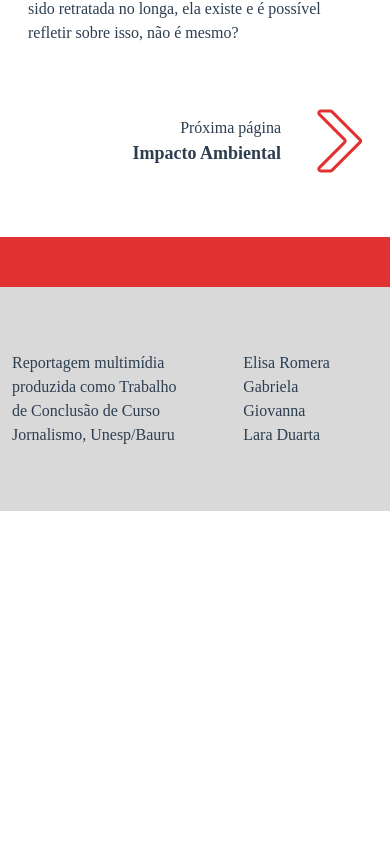
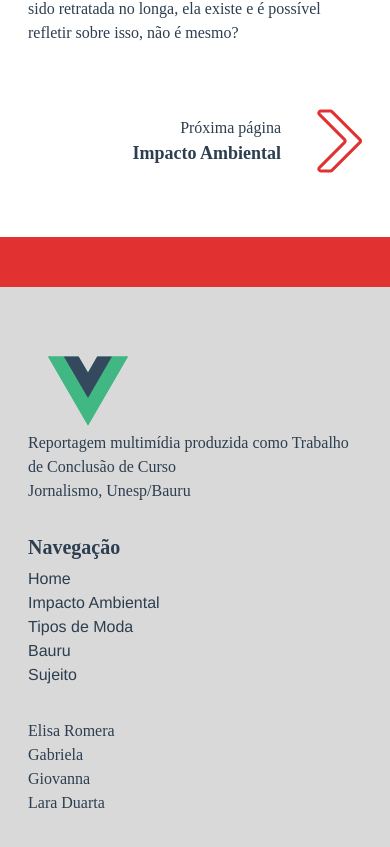
Before and after one commit to moda-circular-bauru/moda-circular-bauru, a Vue app: page / in a window 390 px wide. Shown: the part 1333-2180 px from the top of the page. Before the commit the page ends 1844 px from the top, so only its background shows below. Built offline with nearby package versions, Linux system fonts and the light colour scheme.

Commit message:
:lipstick: fix(footer): adding elements and reponsity

```diff
--- a/src/components/FooterComponent.vue
+++ b/src/components/FooterComponent.vue
@@ -3,16 +3,26 @@
         <div class="sub-footer"></div>
         <div class="container">
             <div class="footer">
-                <!-- TODO: Validar com o grupo se seria válido ter a logo no footer -->
-                <!-- <div class="footer__logo">
-                    <router-link to="/" class="logo">
-                        <img class="logo" src="images/svg/vue-logo.svg" width="120" height="80" alt="Logo">
-                    </router-link>
-                </div> -->
                 <div class="footer__text">
+                    <div class="footer__text__logo">
+                        <router-link to="/" class="logo">
+                            <img class="logo" src="images/svg/vue-logo.svg" width="120" height="80" alt="Logo">
+                        </router-link>
+                    </div>
                     <p>Reportagem multimídia produzida como Trabalho de Conclusão de Curso</p>
                     <p>Jornalismo, Unesp/Bauru</p>
                 </div>
+                <!-- TODO: Validar com o grupo se seria válido ter a logo no footer -->
+                <nav class="footer__navigation">
+                    <ul class="footer__navigation-list">
+                        <li class="footer__navigation-list--title"><h5>Navegação</h5></li>
+                        <li class="footer__navigation-list--item"><router-link to="/">Home</router-link></li>
+                        <li class="footer__navigation-list--item"><router-link to="/impacto-ambiental">Impacto Ambiental</router-link></li>
+                        <li class="footer__navigation-list--item"><router-link to="/tipos-de-moda">Tipos de Moda</router-link></li>
+                        <li class="footer__navigation-list--item"><router-link to="/bauru">Bauru</router-link></li>
+                        <li class="footer__navigation-list--item"><router-link to="/sujeito">Sujeito</router-link></li>
+                    </ul>
+                </nav>
                 <div class="footer__undergraduates">
                     <p>Elisa Romera</p>
                     <p>Gabriela</p>
@@ -48,9 +58,72 @@
 
     .footer {
         display: grid;
-        /* grid-template-columns: repeat(3, 1fr); */
-        grid-template-columns: repeat(2, 1fr);
+        grid-template-columns: repeat(3, 1fr);
         justify-items: center;
         padding: 64px 0;
     }
+
+    .footer__text,
+    .footer__navigation,
+    .footer__undergraduates {
+        width: 100%;
+        padding: 0 16px;
+        display: flex;
+        flex-direction: column;
+        align-items: start;
+    }
+
+
+    .footer__text {
+        align-items: end;
+    }
+
+    .footer__text p {
+        text-align: end;
+    }
+
+    .footer__navigation {
+        align-items: center;
+    }
+
+    .footer__undergraduates {
+        align-items: start;
+    }
+
+    .footer__navigation-list {
+        display: flex;
+        flex-direction: column;
+        align-items: start;
+    }
+
+    .footer__navigation-list--title {
+        margin-bottom: 8px;
+    }
+
+    .footer__navigation-list--item {
+        transition: var(--transition);
+    }
+
+    .footer__navigation-list--item:hover {
+        color: var(--primary-color);
+        transition: var(--transition);
+    }
+
+    @media screen and (max-width: 768px) {
+        .footer {
+            display: flex;
+            flex-direction: column;
+            gap: 32px;
+        }
+
+        .footer__text,
+        .footer__navigation,
+        .footer__undergraduates {
+            align-items: start;
+        }
+        .footer__text p {
+            text-align: start;
+        }
+    }
+
 </style>
```
